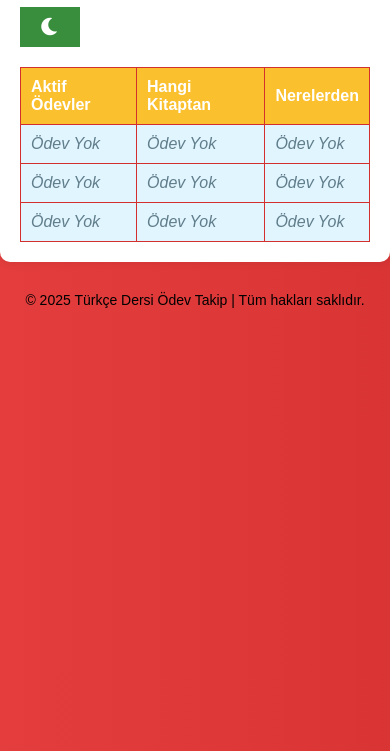
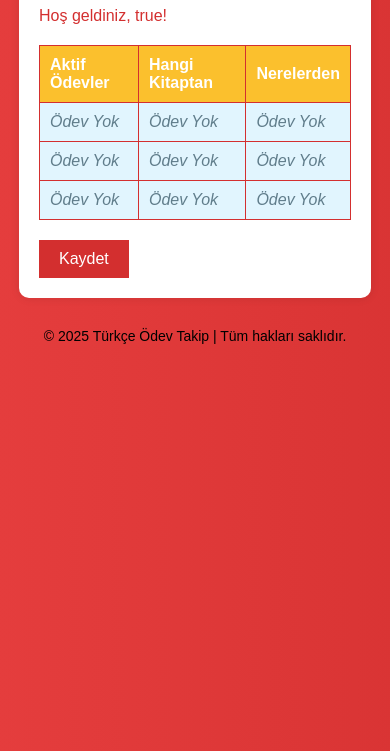
Before and after one commit to inan892/Inan-app.github.io, a plain HTML site: page türkçe.html in a window 390 px wide. Shown: the part 93-844 px from the top of the page. Drawn offline with Linux system fonts and the light colour scheme; sample sign-in values are in the browser's storage.

Commit message:
Update türkçe.html

```diff
--- a/türkçe.html
+++ b/türkçe.html
@@ -3,13 +3,146 @@
 <head>
     <meta charset="UTF-8">
     <meta name="viewport" content="width=device-width, initial-scale=1.0">
-    <title>Türkçe Dersi Ödev Takip Tablosu</title>
+    <title>Türkçe Ödev Takip Tablosu</title>
     <link rel="icon" href="favicon.ico" type="image/x-icon">
-    <!-- Font Awesome -->
     <link rel="stylesheet" href="https://cdnjs.cloudflare.com/ajax/libs/font-awesome/6.0.0-beta3/css/all.min.css">
     <style>
+        body {
+            font-family: Arial, sans-serif;
+            background: #ffebee; /* Kırmızı tonları */
+            margin: 0;
+            padding: 0;
+            color: #333;
+        }
+
+        .container {
+            width: 80%;
+            margin: 0 auto;
+            padding: 20px;
+            background-color: #fff;
+            box-shadow: 0 2px 10px rgba(0, 0, 0, 0.1);
+            margin-top: 50px;
+            border-radius: 10px;
+        }
+
+        table {
+            width: 100%;
+            border-collapse: collapse;
+        }
+
+        th, td {
+            padding: 10px;
+            text-align: left;
+            border: 1px solid #d32f2f; /* Kırmızı tonunda sınırlar */
+        }
+
+        th {
+            background-color: #ffcdd2; /* Açık kırmızı */
+        }
+
+        td[contenteditable="true"] {
+            background-color: #ffebee;
+            cursor: pointer;
+        }
+
+        footer {
+            text-align: center;
+            margin-top: 50px;
+            font-size: 14px;
+        }
+
+        #saveButton {
+            padding: 10px 20px;
+            background-color: #d32f2f; /* Kırmızı buton */
+            color: white;
+            border: none;
+            cursor: pointer;
+            font-size: 16px;
+            margin-top: 20px;
+        }
+
+        #saveButton:hover {
+            background-color: #c62828; /* Koyu kırmızı hover efekti */
+        }
+
         /* Renk Paleti */
         :root {
+            --primary-color: #d32f2f; /* Kırmızı Tema */
+            --secondary-color: #c62828;
+            --accent-color: #ff5252;
+            --background-light: #ffebee;
+            --background-dark: #b71c1c;
+            --text-light: #ffffff;
+            --text-dark: #000000;
+            --text-muted: #757575;
+        }
+
+        body {
+            font-family: Arial, sans-serif;
+            margin: 0;
+            padding: 0;
+            background: linear-gradient(270deg, #ff8a80, #ff5252);
+            background-size: 400% 400%;
+            animation: bgMove 10s infinite alternate;
+            color: var(--primary-color);
+            transition: background-color 0.3s, color 0.3s;
+        }
+
+        @keyframes bgMove {
+            0% { background-position: 0% 50%; }
+            100% { background-position: 100% 50%; }
+        }
+
+        .container {
+            max-width: 800px;
+            margin: auto;
+            background: white;
+            padding: 20px;
+            border-radius: 10px;
+            box-shadow: 0 0 10px rgba(0, 0, 0, 0.1);
+            opacity: 0;
+            transform: translateY(50px);
+            animation: fadeUp 1s forwards ease-out;
+        }
+
+        h1, button, table, footer {
+            opacity: 0;
+            transform: translateY(50px);
+            animation: fadeUp 1s forwards ease-out;
+        }
+
+        h1 { animation-delay: 0.2s; }
+        button { animation-delay: 0.4s; }
+        table { animation-delay: 0.6s; }
+        footer { animation-delay: 0.8s; }
+
+        @keyframes fadeUp {
+            100% {
+                opacity: 1;
+                transform: translateY(0);
+            }
+        }
+
+        footer {
+            text-align: center;
+            font-size: 14px;
+            color: var(--primary-color);
+            margin-top: 30px;
+        }
+
+        .readonly {
+            color: var(--text-muted);
+        }
+
+        body.dark-mode .readonly {
+            color: var(--text-dark);
+        }
+
+        p{
+            color: #000000;
+        }
+                /* Renk Paleti */
+                :root {
             --primary-color: #d32f2f; /* Kırmızı */
             --secondary-color: #388e3c;
             --accent-color: #fbc02d;
@@ -161,15 +294,13 @@
         p{
             color: #000000;
         }
+
     </style>
 </head>
 <body>
     <div class="container">
-        <h1>Türkçe Dersi</h1>
-        <button id="mode-toggle">
-            <span id="mode-icon" class="fas fa-moon"></span> <!-- Başlangıçta ay simgesi -->
-        </button>
-
+        <h1>Türkçe Ödev Takip</h1>
+        <div id="welcomeMessage"></div>
         <table>
             <tr>
                 <th>Aktif Ödevler</th>
@@ -177,41 +308,81 @@
                 <th>Nerelerden</th>
             </tr>
             <tr>
-                <td class="readonly">Ödev Yok</td>
+                <td id="assignment1" class="readonly">Ödev Yok</td>
                 <td class="readonly">Ödev Yok</td>
                 <td class="readonly">Ödev Yok</td>
             </tr>
             <tr>
-                <td class="readonly">Ödev Yok</td>
+                <td id="assignment2" class="readonly">Ödev Yok</td>
                 <td class="readonly">Ödev Yok</td>
                 <td class="readonly">Ödev Yok</td>
             </tr>
             <tr>
-                <td class="readonly">Ödev Yok</td>
+                <td id="assignment3" class="readonly">Ödev Yok</td>
                 <td class="readonly">Ödev Yok</td>
                 <td class="readonly">Ödev Yok</td>
             </tr>
         </table>
+
+        <button id="saveButton">Kaydet</button>
     </div>
 
     <footer>
-        <p>&copy; 2025 Türkçe Dersi Ödev Takip | Tüm hakları saklıdır.</p>
+        <p>&copy; 2025 Türkçe Ödev Takip | Tüm hakları saklıdır.</p>
     </footer>
 
     <script>
-        // Gece/Gündüz Modu Değişimi
-        document.getElementById('mode-toggle').addEventListener('click', function () {
-            document.body.classList.toggle('dark-mode');
-            document.querySelector('.container').classList.toggle('dark-mode');
+        window.addEventListener('load', function() {
+            const loggedInUser = localStorage.getItem('loggedInUser');
+            const welcomeMessage = document.getElementById('welcomeMessage');
+            const saveButton = document.getElementById('saveButton');
 
-            let icon = document.getElementById('mode-icon');
-            if (document.body.classList.contains('dark-mode')) {
-                icon.classList.remove('fa-moon');
-                icon.classList.add('fa-sun'); // Gündüz simgesine geçiş
+            if (loggedInUser) {
+                welcomeMessage.textContent = `Hoş geldiniz, ${loggedInUser}!`;
+
+                // Sadece operatörlerin ödevleri değiştirmesine izin ver
+                if (loggedInUser === 'uras' || loggedInUser === 'inan') {
+                    document.getElementById('assignment1').contentEditable = true;
+                    document.getElementById('assignment2').contentEditable = true;
+                    document.getElementById('assignment3').contentEditable = true;
+
+                    // Kaydet butonunun etkinleştirilmesi
+                    saveButton.disabled = false;
+                } else {
+                    // Diğer kullanıcılar için kaydet butonunu devre dışı bırak
+                    saveButton.disabled = true;
+                }
             } else {
-                icon.classList.remove('fa-sun');
-                icon.classList.add('fa-moon'); // Gece simgesine geçiş
+                window.location.href = 'index.html'; // Giriş yapılmadıysa yönlendir
             }
+
+            // Ödevler kaydedildiğinde, localStorage'a kaydet
+            saveButton.addEventListener('click', function() {
+                if (loggedInUser === 'uras' || loggedInUser === 'inan') {
+                    // Ödevlerin içeriğini al
+                    const assignment1 = document.getElementById('assignment1').textContent;
+                    const assignment2 = document.getElementById('assignment2').textContent;
+                    const assignment3 = document.getElementById('assignment3').textContent;
+
+                    // Ödevleri localStorage'a kaydet
+                    localStorage.setItem('assignment1', assignment1);
+                    localStorage.setItem('assignment2', assignment2);
+                    localStorage.setItem('assignment3', assignment3);
+
+                    alert('Ödevler kaydedildi!');
+                } else {
+                    alert('Sadece operatörler bu işlemi yapabilir.');
+                }
+            });
+
+            // Sayfa yüklendiğinde, daha önce kaydedilen ödevleri yükle
+            const savedAssignment1 = localStorage.getItem('assignment1');
+            const savedAssignment2 = localStorage.getItem('assignment2');
+            const savedAssignment3 = localStorage.getItem('assignment3');
+
+            if (savedAssignment1) document.getElementById('assignment1').textContent = savedAssignment1;
+            if (savedAssignment2) document.getElementById('assignment2').textContent = savedAssignment2;
+            if (savedAssignment3) document.getElementById('assignment3').textContent = savedAssignment3;
         });
     </script>
 </body>
```
